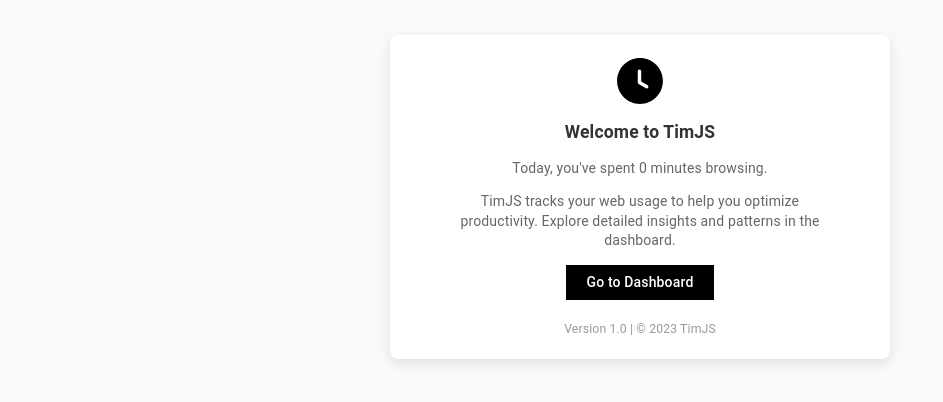
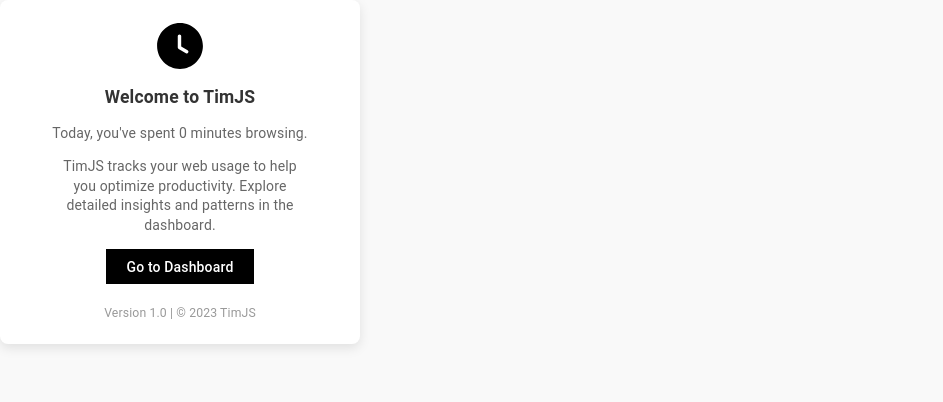
Before and after one commit to MohammedKamalAlsyd/TimJS, a React (Vite) app in the folder timjs/: page / in a window 1280 px wide. Shown: the top 402 px of the page, without its empty margins (0-943 px from the left). Built offline with nearby package versions, Linux system fonts and the light colour scheme.

Commit message:
Improve the styling more

```diff
--- a/timjs/src/App.jsx
+++ b/timjs/src/App.jsx
@@ -1,6 +1,6 @@
 import React from "react";
-import { Routes, Route } from "react-router-dom"; // Import Routes and Route
-import { ChakraProvider, HStack, VStack } from "@chakra-ui/react";
+import { Routes, Route } from "react-router-dom"; // React Router for routing
+import { ChakraProvider, HStack, VStack,Box } from "@chakra-ui/react";
 import Popup from "./pages/Popup";
 import Dashboard from "./pages/Dashboard";
 import InteractionAnalysis from "./pages/InteractionAnalysis";
@@ -9,19 +9,30 @@ import "./styles/App.css";
 import customTheme from "./styles/chakra-theme";
 import Sidebar from "./components/Sidebar";
 import Header from "./components/Header";
-import { GlobalProvider } from "./utils/GlobalContext"; // Adjust the import path
+import { GlobalProvider } from "./utils/GlobalContext";
 
-const Layout = ({ children, showSidebar = true, showHeader = true }) => {
+// Layout component now uses a single "isPage" prop to conditionally render layout structure
+const Layout = ({ isPage, children }) => {
+  // If not a page, simply render the children as is.
+  if (!isPage) {
+    return (
+    <Box style={{height:'360px',width:'360px'}}>
+      {children}
+    </Box>
+    )
+  }
+
+  // If it's a page, render the layout with sidebar and header.
   return (
-    <HStack justifyContent={"start"} height={"100%"} width={"100%"}>
-      {showSidebar && <Sidebar />}
+    <HStack justifyContent="start" height="100%" width="100%">
+      <Sidebar />
       <VStack
-        height={"full"}
-        width={"full"}
-        padding={"35px"}
-        margin={showSidebar ? "0px 35px" : "0px"}
+        height="full"
+        width="full"
+        padding="35px"
+        margin="0px 35px"
       >
-        {showHeader && <Header />}
+        <Header />
         {children}
       </VStack>
     </HStack>
@@ -36,15 +47,17 @@ const App = () => {
           <Route
             path="/"
             element={
-              <Layout showSidebar={false} showHeader={false}>
-                { <Popup /> }
+              // Render as non-page: no header or sidebar
+              <Layout isPage={false}>
+                <Popup />
               </Layout>
             }
           />
           <Route
             path="/dashboard"
             element={
-              <Layout showSidebar={true} showHeader={true}>
+              // Render as page: include header and sidebar
+              <Layout isPage={true}>
                 <Dashboard />
               </Layout>
             }
@@ -52,7 +65,7 @@ const App = () => {
           <Route
             path="/interaction-analysis"
             element={
-              <Layout showSidebar={true} showHeader={true}>
+              <Layout isPage={true}>
                 <InteractionAnalysis />
               </Layout>
             }
@@ -60,7 +73,7 @@ const App = () => {
           <Route
             path="/pattern-finder"
             element={
-              <Layout showSidebar={true} showHeader={true}>
+              <Layout isPage={true}>
                 <PatternFinder />
               </Layout>
             }
--- a/timjs/src/pages/Popup.jsx
+++ b/timjs/src/pages/Popup.jsx
@@ -49,7 +49,6 @@ const Popup = () => {
       borderRadius={8}
       boxShadow="0 4px 12px rgba(0, 0, 0, 0.1)"
       w="100%" // Full width
-      maxW="500px" // Optional: limit max width for readability
       mx="auto" // Center horizontally
       textAlign="center"
     >
--- a/timjs/src/styles/App.css
+++ b/timjs/src/styles/App.css
@@ -94,3 +94,18 @@ a {
   border-top: 1px solid #E2E2E2;
   margin: 1rem 0;
 }
+
+
+::-webkit-scrollbar {
+  width: 8px;               /* Scrollbar width */
+  background-color: #C4C4C4; /* Track color */
+}
+
+::-webkit-scrollbar-thumb {
+  background-color: #999999; /* Thumb color */
+  border-radius: 4px;        /* Round the corners */
+}
+
+::-webkit-scrollbar-thumb:hover {
+  background-color: #666666; /* Darken thumb on hover */
+}
```
Also changed, not shown: timjs/src/pages/PatternFinder.jsx (+63 -24 lines).
